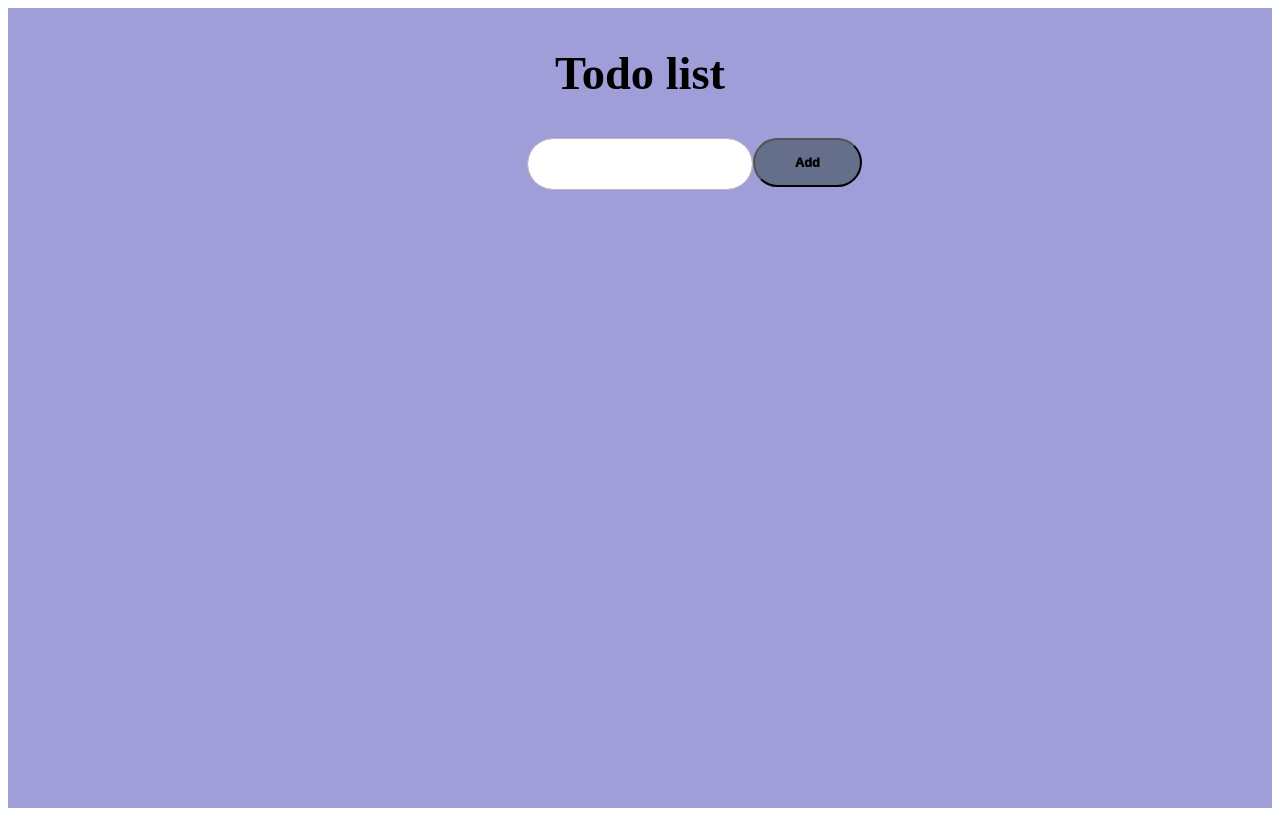
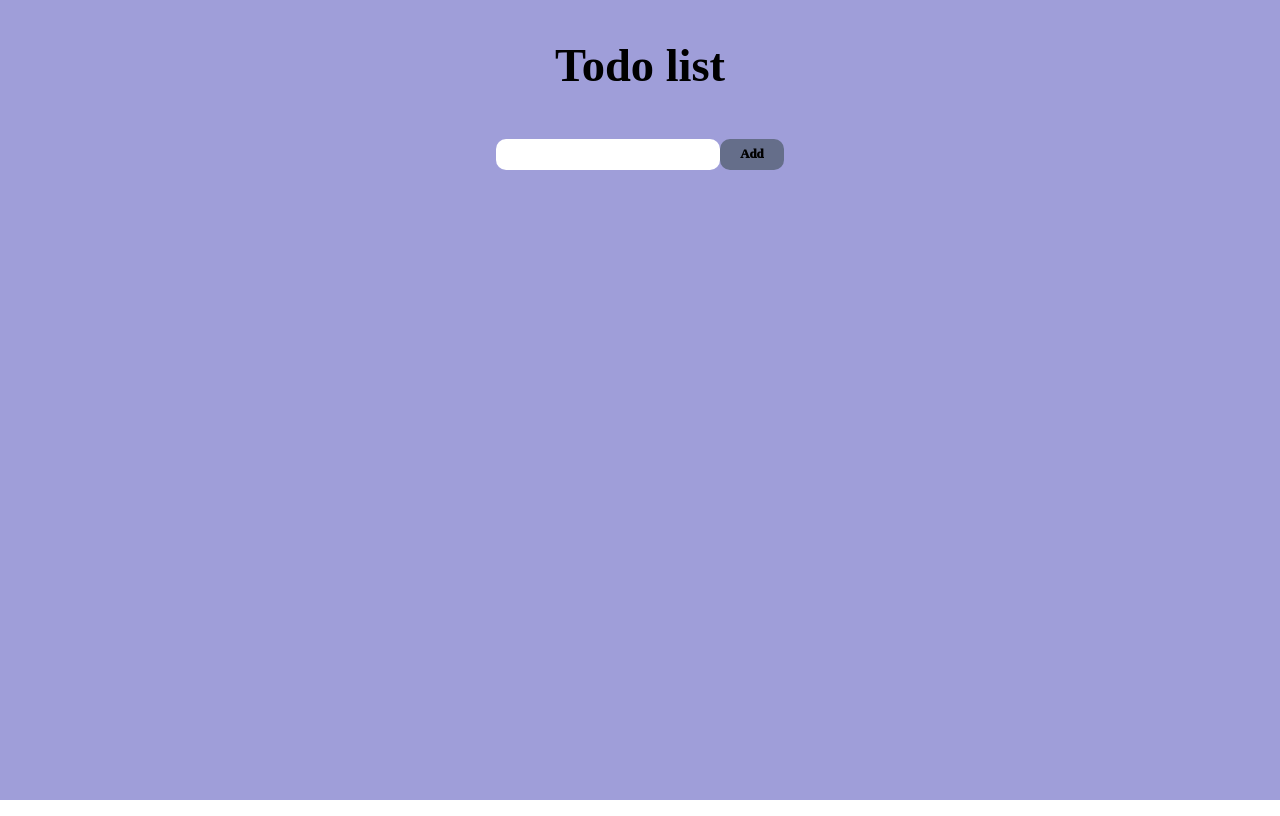
Before and after one commit to Kate-png/todo-list, a React (Create React App) app: page / in a window 1280 px wide. Built offline with nearby package versions, Linux system fonts and the light colour scheme.

Commit message:
change inputLine

```diff
--- a/public/index.html
+++ b/public/index.html
@@ -9,7 +9,7 @@
       name="description"
       content="Web site created using create-react-app"
     />
-    <link rel="apple-touch-icon" href="%PUBLIC_URL%/logo192.png" />
+    <link rel="apple-touch-icon" />
     <!--
       manifest.json provides metadata used when your web app is installed on a
       user's mobile device or desktop. See https://developers.google.com/web/fundamentals/web-app-manifest/
--- a/src/App.tsx
+++ b/src/App.tsx
@@ -1,7 +1,17 @@
+import React,{useState} from 'react';
 import './App.css';
+import './Normalize.css';
 import MainTodoList from './pages/MainTodoList';
 
 export default function App() {
+
+  const [saveList, setSaveList] = useState<Array<string>>([]);
+
+  const addTodo = (value:string) => {
+    setSaveList(prewState => {
+        return [...prewState, value]
+        })
+}
 
   return (
       <div className='body'>
@@ -9,7 +19,7 @@ export default function App() {
           Todo list
         </h2>
 
-      <MainTodoList/>
+      <MainTodoList saveList={saveList} addTodo={addTodo}/>
 
       </div>
   );
--- /dev/null
+++ b/src/Normalize.css
@@ -0,0 +1,13 @@
+body {
+    margin: 0;
+  }
+
+button, input {
+  margin: 0;
+  padding: 0;
+  border: none;
+  font: inherit;
+  color: inherit;
+  background-color: transparent;
+  cursor: pointer;
+}
--- a/src/components/InputLine/InputLine.css
+++ b/src/components/InputLine/InputLine.css
@@ -1,31 +1,28 @@
 .sub-button{
     background-color: #656e8a;
-    font-weight: bold;
     text-decoration: none;
     font-size: 0.8rem;
     font-weight: 1000;
-    padding: 15px 40px;
+    padding: 8px 20px;
     display: inline-block;
-    border-radius: 100px;
+    border-radius: 10px;
     transition: all .2s;
-    position: absolute;
 }
 
 .sub-button:active{
-    transform: translateY(-1px);
+    transform: translateY(-0.5px);
     box-shadow: 0 5px 10px rgba(0, 0, 0, 0.2);
 }
 
 .sub-input{
     display: inline-block;
     width: 200px;
-    height: calc(2.25rem + 2px);
     padding: 0.375rem 0.75rem;
     font-size: 0.8rem;
     font-weight: 1000;
     line-height: 1.5;
     color: #212529;
+    background-color: white;
     background-clip: padding-box;
-    border: 1px solid #bdbdbd;
-    border-radius: 100px;
+    border-radius: 10px;
 }
--- a/src/components/InputLine/InputLine.tsx
+++ b/src/components/InputLine/InputLine.tsx
@@ -1,11 +1,14 @@
 import React, {useState} from "react";
 import './InputLine.css'
 
+interface InputLineProps {
+    addTodo: (value:string) => void
+}
 
-export default function InputLine({addTodo}:any){
+export default function InputLine({addTodo}:InputLineProps){
     const [value, setValue] = useState('');
 
-    let submitHandler = (event:React.FormEvent<HTMLFormElement>) => {
+    const submitHandler = (event:React.FormEvent<HTMLFormElement>) => {
         event.preventDefault()
 
         if(value.trim()) {
@@ -14,9 +17,9 @@ export default function InputLine({addTodo}:any){
             }
         }
 
-    let onChangeInput = (event:React.ChangeEvent<HTMLInputElement>) => {
+    const onChangeInput = (event:React.ChangeEvent<HTMLInputElement>) => {
         setValue(event.target.value)
-    }
+        }
 
             return(
                 <form onSubmit={submitHandler}>
@@ -24,13 +27,11 @@ export default function InputLine({addTodo}:any){
                         type='text'
                         className="sub-input"
                         value={value} onChange = {onChangeInput}/>
-
                     <button
                         type='submit'
                         className="sub-button">
                             Add
                     </button>
-
                 </form>
  )
 }
--- a/src/pages/MainTodoList.css
+++ b/src/pages/MainTodoList.css
@@ -1,3 +1,3 @@
 .list{
-    margin: 3px;
+
 }
--- a/src/pages/MainTodoList.tsx
+++ b/src/pages/MainTodoList.tsx
@@ -1,29 +1,24 @@
-import React,{useState} from "react";
 import InputLine from "../components/InputLine/InputLine";
 import './MainTodoList.css'
 
+interface MainTodoListProps {
+    saveList:Array<string>,
+    addTodo: (value:string) => void
+}
 
-export default function MainTodoList(){
-
-    const [saveList, setSaveList] = useState<Array<String>>([]);
-
-    let addTodo = (value:string) => {
-        setSaveList(prewState => {
-            return [...prewState, value]
-            })
-    }
+export default function MainTodoList({saveList,addTodo}:MainTodoListProps){
 
     return (
         <>
             <InputLine addTodo={addTodo}/>
-            <div> {saveList.length > 0 && saveList.map((element, index) => {
-            return(
-                <div key={index}>
+            <div className="MainTodoList"> {saveList.length > 0 && saveList.map((element, index) => {
+                return(
+                    <div key={index}>
                     <li className="list">
                         {element}
                     </li>
-                </div>
-            )
+                    </div>
+                )
             })}
             </div>
         </>
```
